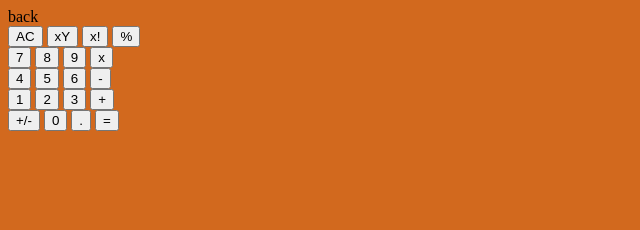
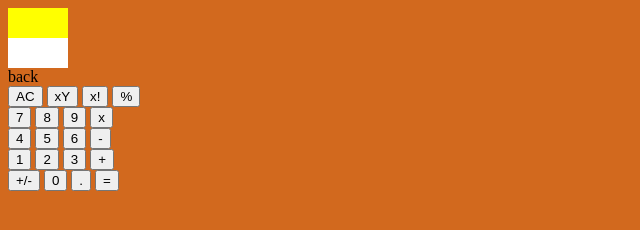
Before and after one commit to niklonberg/TOP-calculator, a plain HTML site: page index.html in a window 1280 px wide. Shown: the whole page, without its empty margins (0-640 px from the left). Drawn offline with Linux system fonts and the light colour scheme.

Commit message:
add styling for display last & current, add display.current reset in operator if statement

```diff
--- a/scripts/app.js
+++ b/scripts/app.js
@@ -29,12 +29,14 @@ const KeypadService = new Keypad();
 
     if (event.target.className === "number") {
       const number = event.target.textContent;
+
       display.current.textContent += number;
     }
 
     if (event.target.className === "operator") {
       display.last.textContent = display.current.textContent;
-      display.last.textContent += " " + event.target.textContent
+      display.current.textContent = "";
+      display.last.textContent += " " + event.target.textContent;
     }
 
     if (event.target.className === "decimal") {
--- a/styles/styles.css
+++ b/styles/styles.css
@@ -5,3 +5,16 @@
 body {
   background-color: chocolate;
 }
+
+.display__last, .display__current {
+  height: 30px;
+  width: 60px;
+}
+
+.display__current {
+  background-color: white;
+}
+
+.display__last {
+  background-color: yellow;
+}
```
